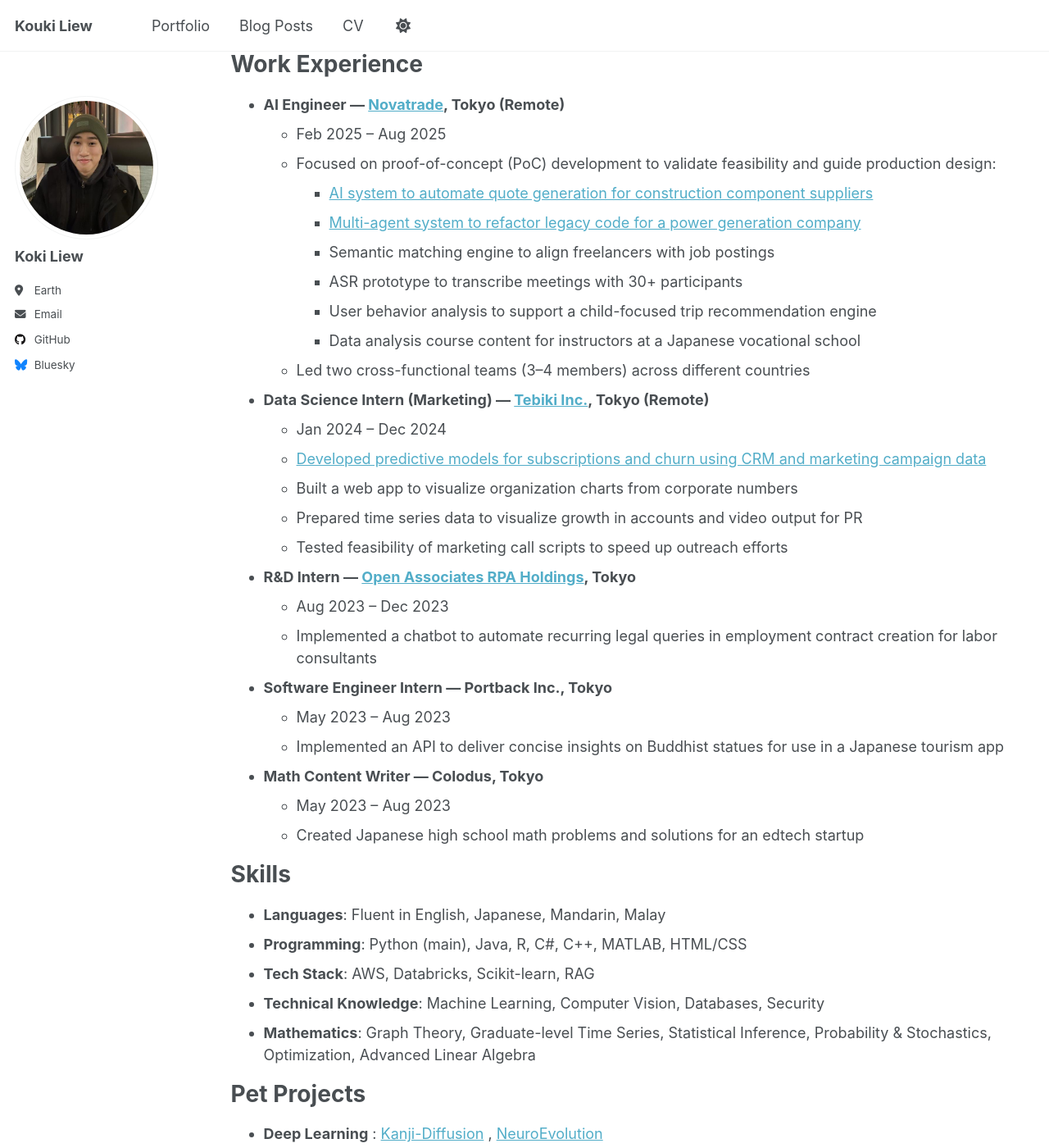
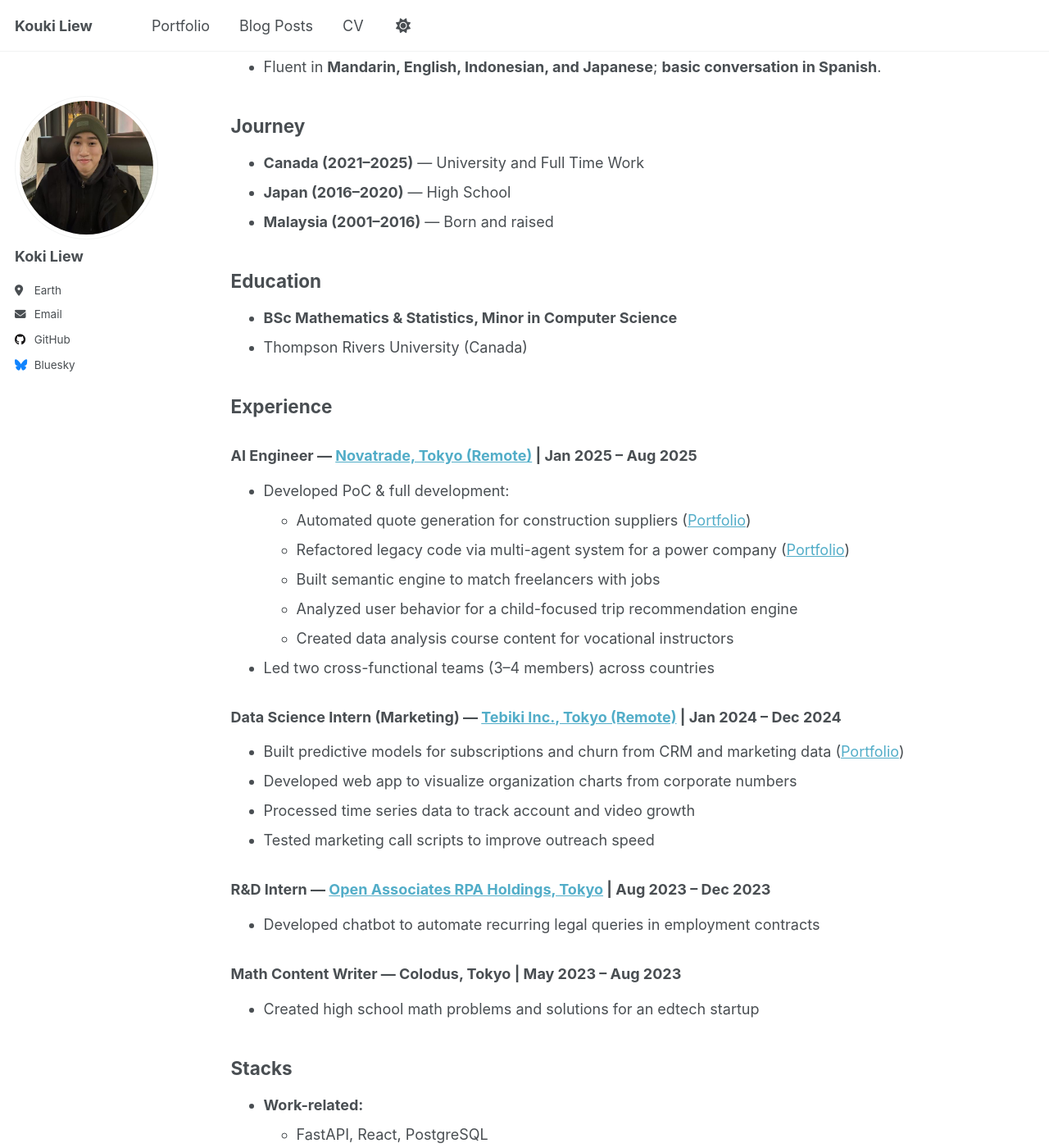
Before and after one commit to KokiYamanaka/kokiyamanaka.github.io, a Jekyll site: the page built from _pages/cv.md, in a window 1280 px wide and 1400 px high, scrolled down 248 px. Shown: the whole window at 82% size. Built offline with Jekyll 4.4.1, drawn with Linux system fonts in a browser that asks for light colours; a script that is not in the unit is left out; some of the changed text lies outside the part shown.

Commit message:
Update cv.md

```diff
--- a/_pages/cv.md
+++ b/_pages/cv.md
@@ -9,57 +9,60 @@ redirect_from:
 
 {% include base_path %}
 
-Education
-======
-* **B.Sc. in Mathematics**
-  - Minor in Computer Science)
-  - Thompson Rivers University, Kamloops, Canada
+## Profile
 
-Work Experience
-======
-* **AI Engineer — [Novatrade](https://novatrade.co.jp), Tokyo (Remote)**
-  * Feb 2025 – Aug 2025
-  * Focused on proof-of-concept (PoC) development to validate feasibility and guide production design:
-    * [AI system to automate quote generation for construction component suppliers](https://kokiyamanaka.github.io/portfolio/portfolio-1/)
-    * [Multi-agent system to refactor legacy code for a power generation company](https://kokiyamanaka.github.io/portfolio/portfolio-2/)
-    * Semantic matching engine to align freelancers with job postings
-    * ASR prototype to transcribe meetings with 30+ participants
-    * User behavior analysis to support a child-focused trip recommendation engine
-    * Data analysis course content for instructors at a Japanese vocational school
-  * Led two cross-functional teams (3–4 members) across different countries
+- Worked on projects from PoC to full development using software and AI for clients across industries such as construction, solar energy, and children’s applications.
+- Applied **data science** to solve **marketing and business problems**.
+- Fluent in **Mandarin, English, Indonesian, and Japanese**; **basic conversation in Spanish**.
 
-* **Data Science Intern (Marketing) — [Tebiki Inc.](https://tebiki.co.jp), Tokyo (Remote)**
-  * Jan 2024 – Dec 2024
-  * [Developed predictive models for subscriptions and churn using CRM and marketing campaign data](https://kokiyamanaka.github.io/portfolio/portfolio-3/)
-  * Built a web app to visualize organization charts from corporate numbers
-  * Prepared time series data to visualize growth in accounts and video output for PR
-  * Tested feasibility of marketing call scripts to speed up outreach efforts
+## Journey
+- **Canada   (2021–2025)** — University and Full Time Work
+- **Japan    (2016–2020)** — High School
+- **Malaysia (2001–2016)** — Born and raised
 
-* **R&D Intern — [Open Associates RPA Holdings](https://open.co.jp/en/), Tokyo**
-  * Aug 2023 – Dec 2023
-  * Implemented a chatbot to automate recurring legal queries in employment contract creation for labor consultants
+## Education
 
-* **Software Engineer Intern — Portback Inc., Tokyo**
-  * May 2023 – Aug 2023
-  * Implemented an API to deliver concise insights on Buddhist statues for use in a Japanese tourism app
+- **BSc Mathematics & Statistics, Minor in Computer Science**
+- Thompson Rivers University (Canada)
 
-* **Math Content Writer — Colodus, Tokyo**
-  * May 2023 – Aug 2023
-  * Created Japanese high school math problems and solutions for an edtech startup
+## Experience
 
-Skills
-======
-* **Languages**: Fluent in English, Japanese, Mandarin, Malay
-* **Programming**: Python (main), Java, R, C#, C++, MATLAB, HTML/CSS
-* **Tech Stack**: AWS, Databricks, Scikit-learn, RAG
-* **Technical Knowledge**: Machine Learning, Computer Vision, Databases, Security
-* **Mathematics**: Graph Theory, Graduate-level Time Series, Statistical Inference, Probability & Stochastics, Optimization, Advanced Linear Algebra
+### AI Engineer — [Novatrade, Tokyo (Remote)](https://novatrade.co.jp/) | Jan 2025 – Aug 2025
+- Developed PoC & full development:
+  - Automated quote generation for construction suppliers ([Portfolio](https://kokiyamanaka.github.io/portfolio/portfolio-1/))
+  - Refactored legacy code via multi-agent system for a power company ([Portfolio](https://kokiyamanaka.github.io/portfolio/portfolio-2/))
+  - Built semantic engine to match freelancers with jobs
+  - Analyzed user behavior for a child-focused trip recommendation engine
+  - Created data analysis course content for vocational instructors
+- Led two cross-functional teams (3–4 members) across countries
 
-Pet Projects
-======
-* **Deep Learning** : [Kanji-Diffusion](https://kokiyamanaka.github.io/portfolio/portfolio-4/) , [NeuroEvolution](https://kokiyamanaka.github.io/portfolio/portfolio-5/)
-* **AI Agent** : [Intangible Asset Scoring](https://kokiyamanaka.github.io/portfolio/portfolio-6/)
-* **Mathematical** :  [Ukraine Farm Optimization](https://github.com/KokiYamanaka/uni-projects/blob/main/mathematical%20optimization/project-report.pdf) , [Dow Jones Time Series](https://github.com/KokiYamanaka/uni-projects/blob/main/time%20series/presentation-slide.pdf), [Compare Euler Algo](https://github.com/KokiYamanaka/uni-projects/blob/main/graph%20theory/math4430_euler_algorithm.pdf) , [Norm Space Lecture](https://github.com/KokiYamanaka/uni-projects/tree/main/real-analysis)
- * **Machine Learning** : [House Regression](https://github.com/KokiYamanaka/uni-projects/blob/main/machine%20learning/paper_project_comp4980_01.pdf)
- [Ship Classification](https://github.com/KokiYamanaka/uni-projects/blob/main/computer%20vision/computer%20vision%20project%20report.pdf)
- *  **Others**  [Calculator OOP (C++)](https://github.com/KokiYamanaka/uni-projects/blob/main/oop/project%20comp%203141/Phase%201%20code%20plan.pdf)
+### Data Science Intern (Marketing) — [Tebiki Inc., Tokyo (Remote)](https://tebiki.co.jp/) | Jan 2024 – Dec 2024
+- Built predictive models for subscriptions and churn from CRM and marketing data ([Portfolio](https://kokiyamanaka.github.io/portfolio/portfolio-3/))
+- Developed web app to visualize organization charts from corporate numbers
+- Processed time series data to track account and video growth
+- Tested marketing call scripts to improve outreach speed
+
+### R&D Intern — [Open Associates RPA Holdings, Tokyo](https://open.co.jp/en/) | Aug 2023 – Dec 2023
+- Developed chatbot to automate recurring legal queries in employment contracts
+
+### Math Content Writer — Colodus, Tokyo | May 2023 – Aug 2023
+- Created high school math problems and solutions for an edtech startup
+
+## Stacks
+
+- **Work-related:**
+  - FastAPI, React, PostgreSQL
+  - ChromaDB (RAG), LLM
+  - Scikit-learn, TensorFlow
+  - AWS, Databricks
+  - Git Actions
+
+## Independent & Collaborative Work
+
+- **Deep Learning:**
+  - [Kanji Diffusion](https://kokiyamanaka.github.io/portfolio/portfolio-4/)
+  - [Neuro Evolution](https://kokiyamanaka.github.io/portfolio/portfolio-5/)
+- **Mathematical:**
+  - [Dow Jones Forecast](https://github.com/KokiYamanaka/uni-projects/blob/main/time%20series/presentation-slide.pdf)
+  - [Ukraine Farm Optimization](https://github.com/KokiYamanaka/uni-projects/blob/main/mathematical%20optimization/project-report.pdf)
+  - [Compare Euler Algorithm](https://github.com/KokiYamanaka/uni-projects/blob/main/graph%20theory/math4430_euler_algorithm.pdf)
```
